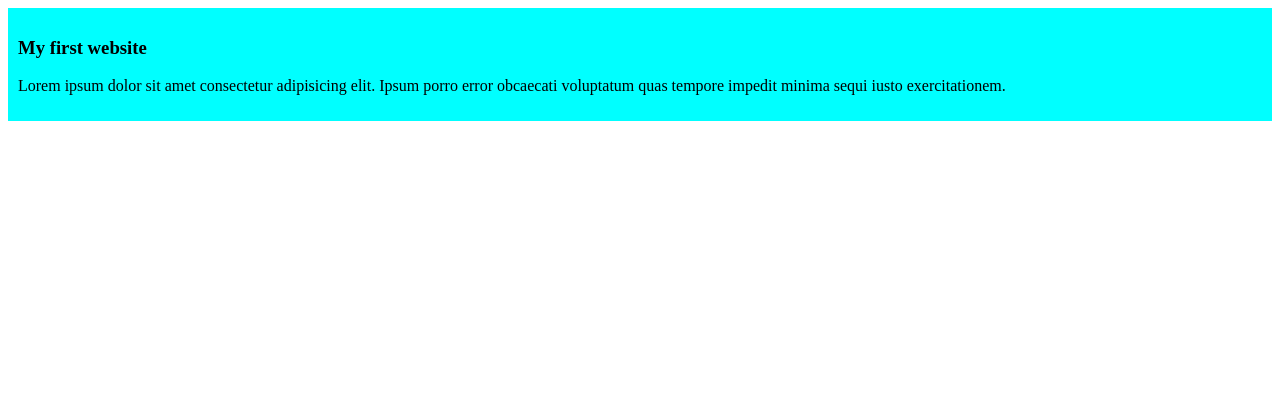
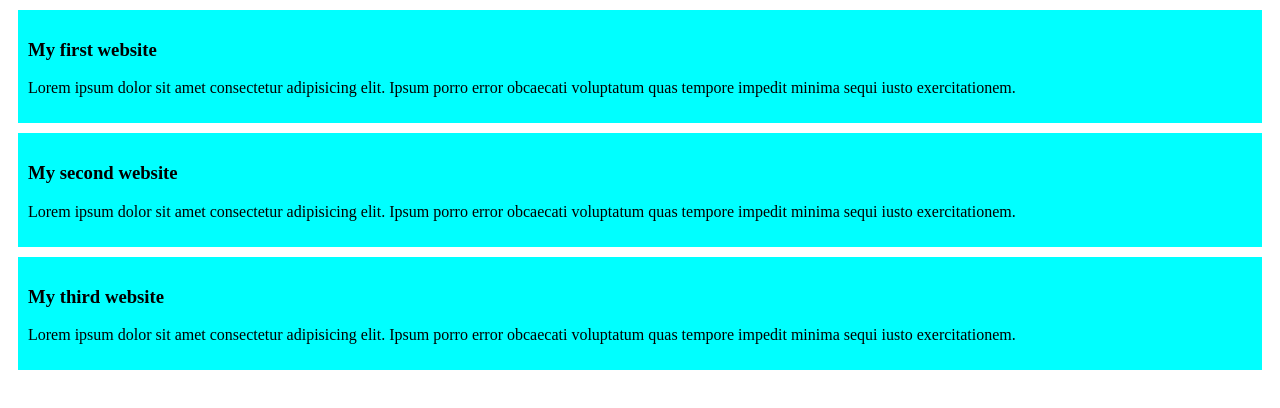
Before and after one commit to animatalukder/my-shelly-dooper-repo, a plain HTML site: page index.html in a window 1280 px wide. Drawn offline with Linux system fonts and the light colour scheme.

Commit message:
added the second and third blog

```diff
--- a/index.html
+++ b/index.html
@@ -7,11 +7,24 @@
     <link rel="stylesheet" href="styles/blog.css">
 </head>
 <body>
+
     <div>
         <h3>My first website</h3>
         <p>
             Lorem ipsum dolor sit amet consectetur adipisicing elit. Ipsum porro error obcaecati voluptatum quas tempore impedit minima sequi iusto exercitationem.
         </p>
     </div>
+    <div>
+        <h3>My second website</h3>
+        <p>
+            Lorem ipsum dolor sit amet consectetur adipisicing elit. Ipsum porro error obcaecati voluptatum quas tempore impedit minima sequi iusto exercitationem.
+        </p>
+    </div>
+    <div>
+        <h3>My third website</h3>
+        <p>
+            Lorem ipsum dolor sit amet consectetur adipisicing elit. Ipsum porro error obcaecati voluptatum quas tempore impedit minima sequi iusto exercitationem.
+        </p>
+    </div>
 </body>
 </html>
--- a/styles/blog.css
+++ b/styles/blog.css
@@ -1,4 +1,5 @@
 div{
     background-color: aqua;
     padding: 10px;
+    margin: 10px;
 }
```
